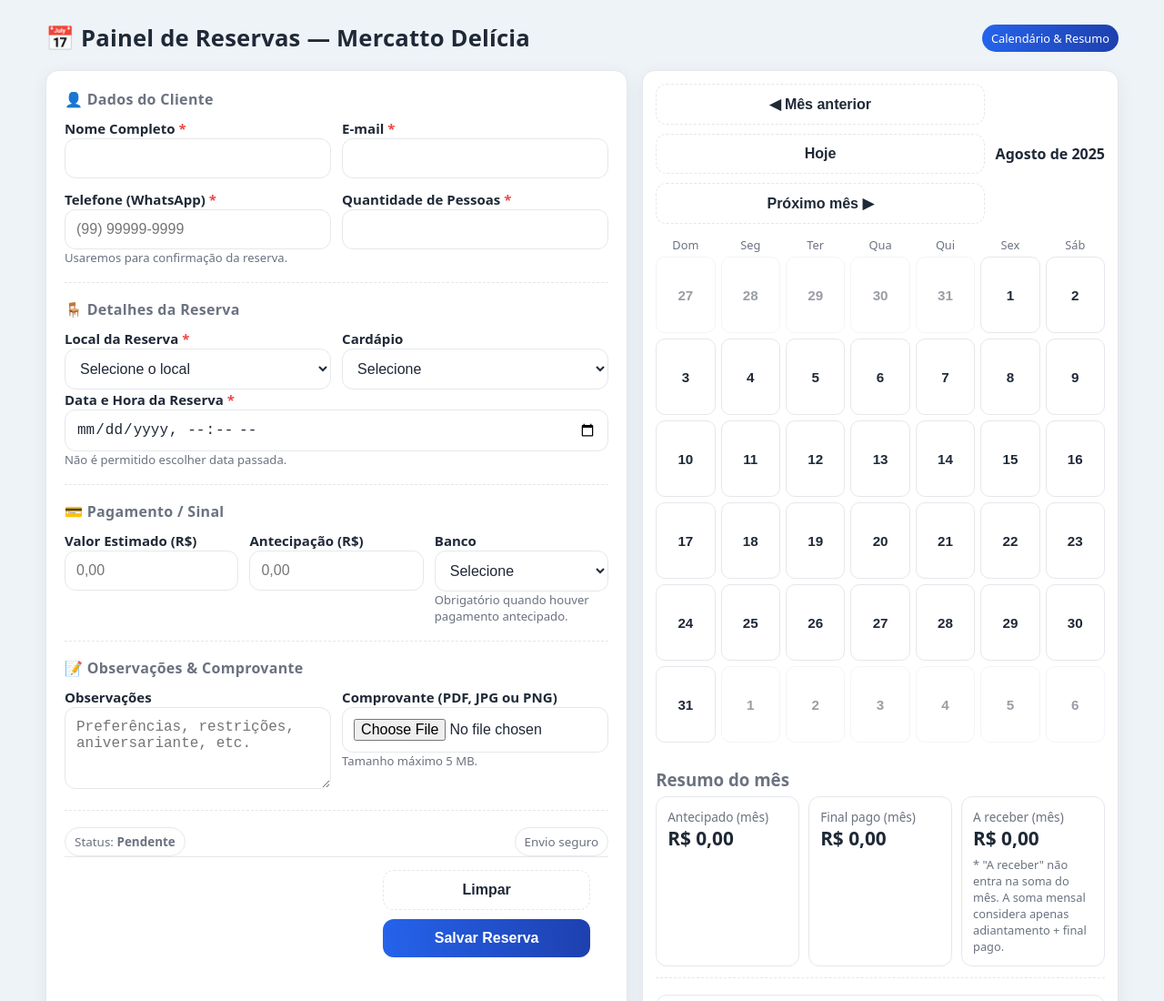
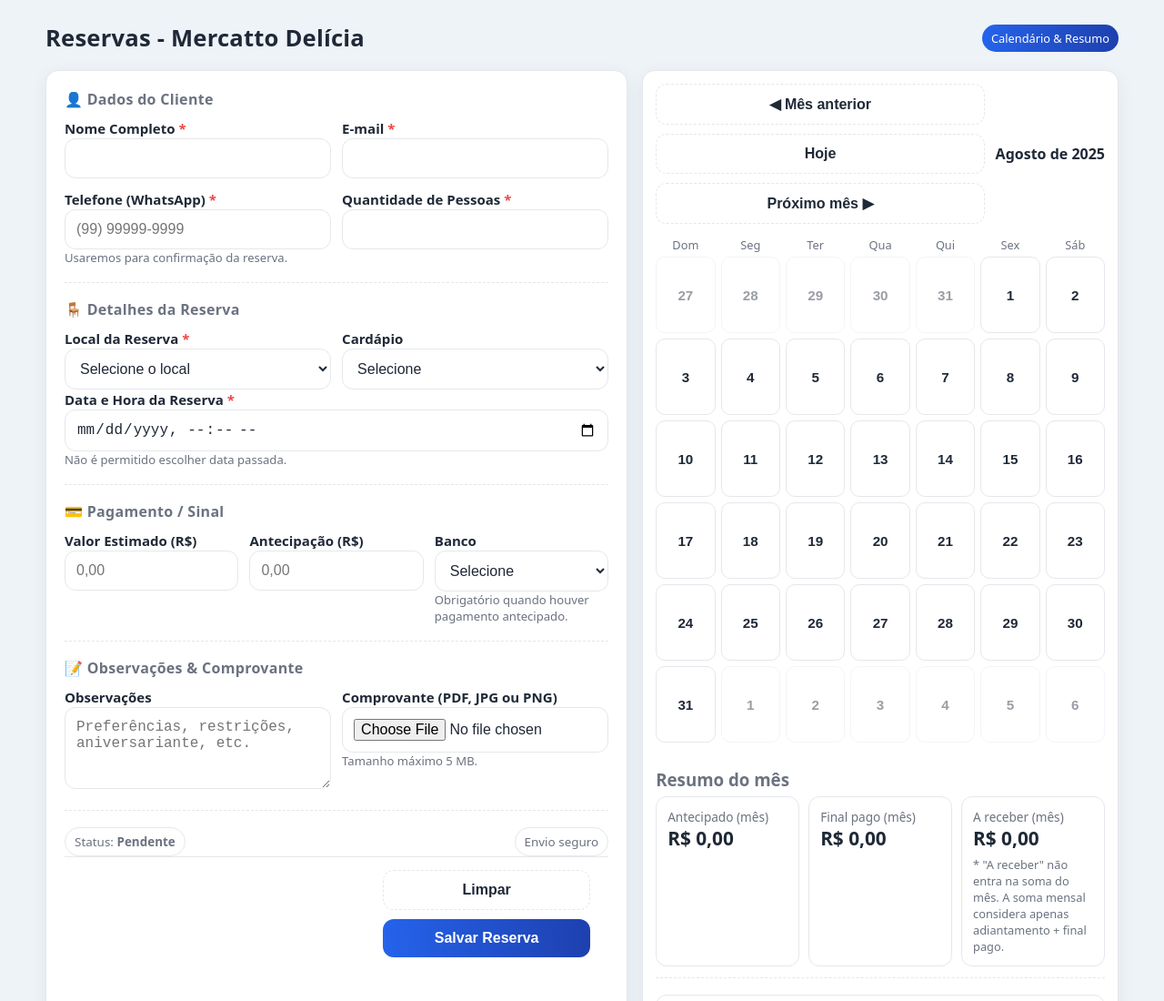
Before and after one commit to grupodvbr/TESTES, a plain HTML site: page index.html in a window 1280 px wide. Shown: the top 1100 px of the page at 91% size. Drawn offline with Linux system fonts and the light colour scheme; no server answers.

Commit message:
Update index.html

```diff
--- a/index.html
+++ b/index.html
@@ -92,7 +92,7 @@
 <body>
   <div class="wrap">
     <header>
-      <div class="title">📅 Painel de Reservas — Mercatto Delícia</div>
+      <div class="title">Reservas - Mercatto Delícia</div>
       <div class="badge">Calendário & Resumo</div>
     </header>
 
```
